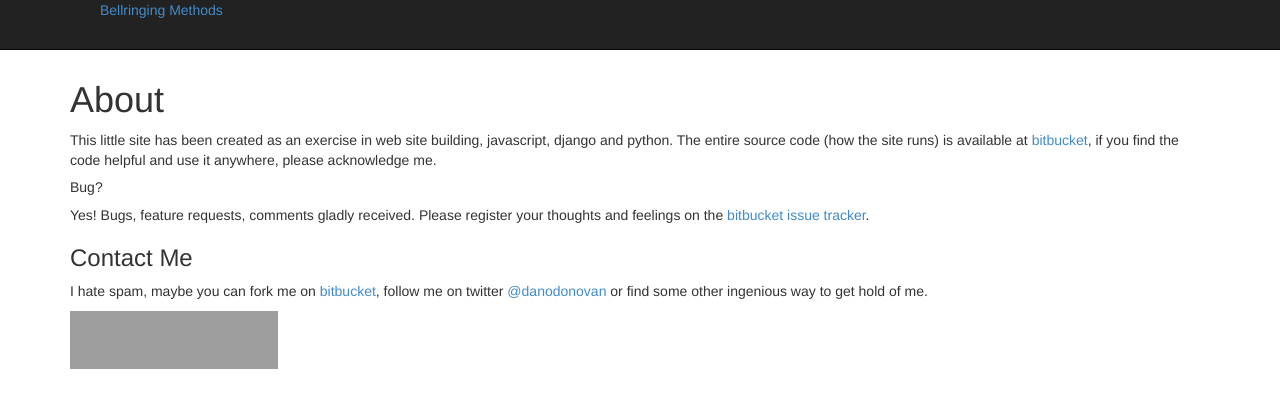
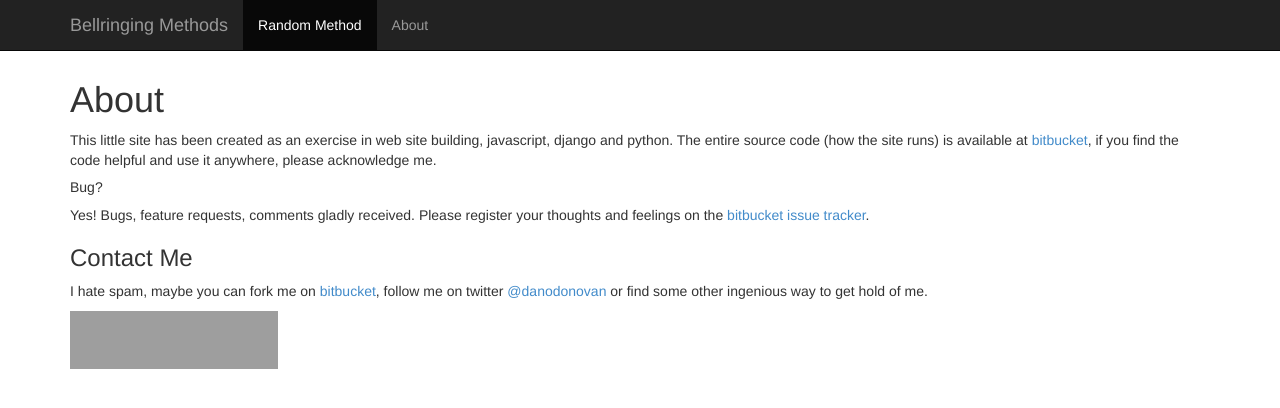
Before and after one commit to danodonovan/campanologia, a Django app: page /about/ in a window 1280 px wide. Shown: the top 408 px of the page. Run offline with Django 3.2, Linux system fonts and the light colour scheme; grey boxes are pictures that could not be loaded.

Commit message:
updated to bootstrap3

```diff
--- a/templates/base.html
+++ b/templates/base.html
@@ -39,22 +39,24 @@
 
 <body>
 
-    <div class="navbar navbar-inverse navbar-fixed-top">
-        <div class="navbar-inner">
+    <div class="navbar navbar-inverse navbar-fixed-top" role="navigation">
       <div class="container">
-                <a class="btn btn-navbar" data-toggle="collapse" data-target=".nav-collapse">
+        <div class="navbar-header">
+          <button type="button" class="navbar-toggle" data-toggle="collapse" data-target=".navbar-collapse">
+            <span class="sr-only">Toggle navigation</span>
             <span class="icon-bar"></span>
             <span class="icon-bar"></span>
             <span class="icon-bar"></span>
-                </a>
-                <a class="brand" href="{% url 'home' %}">Bellringing Methods</a>
-                <div class="nav-collapse collapse">
-                    <ul class="nav">
+          </button>
+          <a class="navbar-brand" href="{% url 'home' %}">Bellringing Methods</a>
+        </div>
+
+        <div class="collapse navbar-collapse">
+          <ul class="nav navbar-nav">
             <li class="active"><a href="{% url 'methods:random' %}">Random Method</a></li>
             <li><a href="{% url 'about' %}">About</a></li>
           </ul>
         </div><!--/.nav-collapse -->
-            </div>
       </div>
     </div>
 
```
Lines whose indentation alone changed are shown as unchanged.
